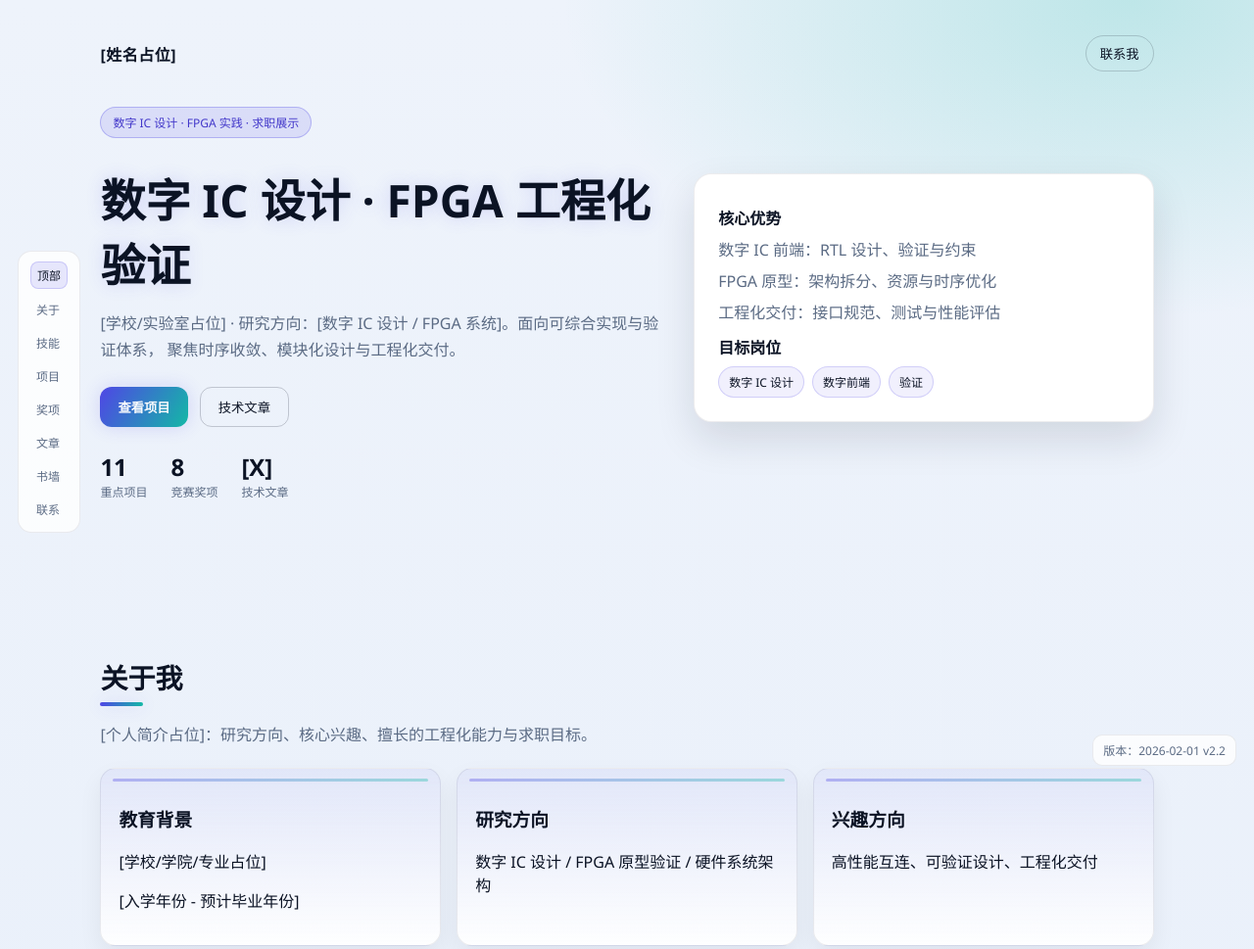
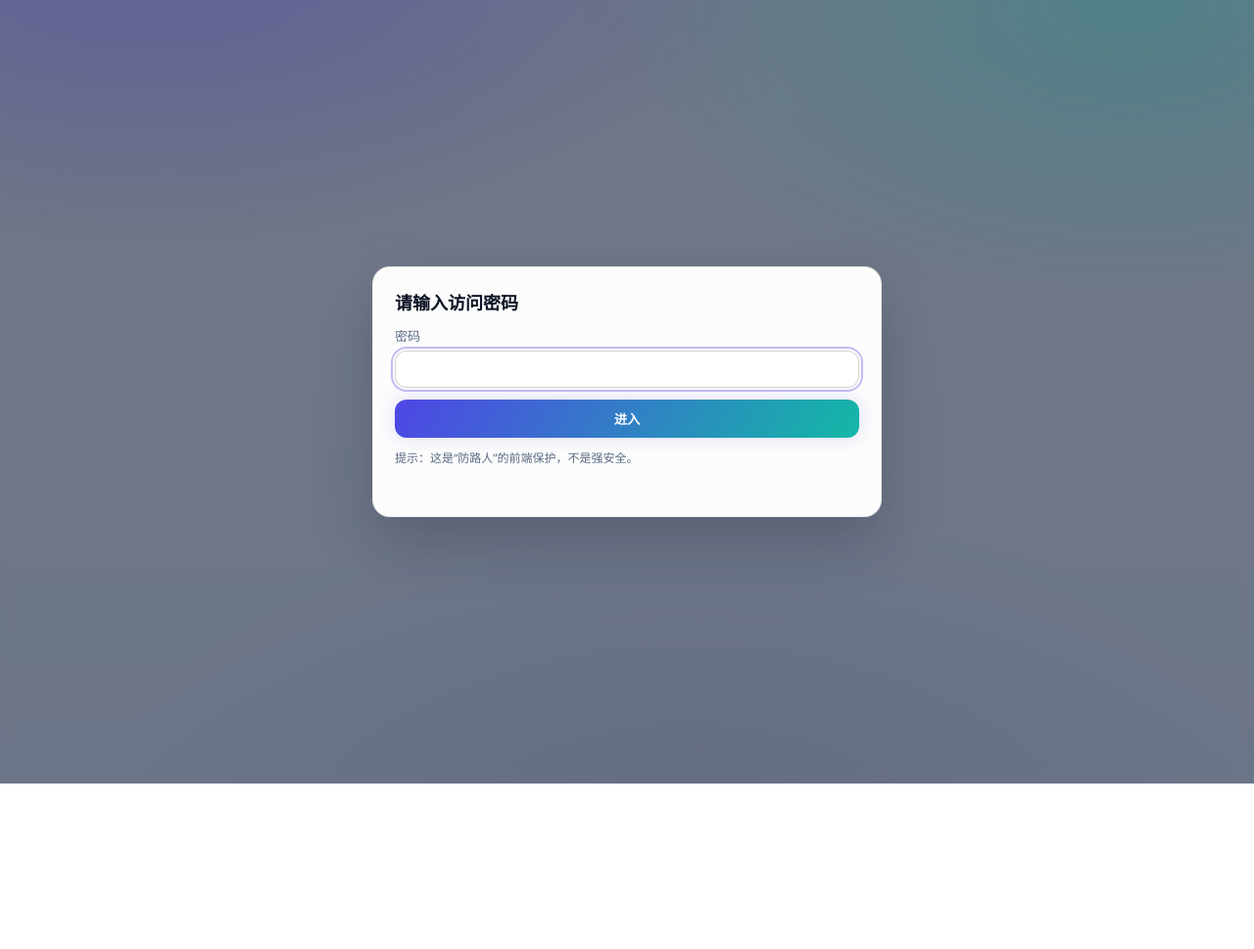
Before and after one commit to CanShine/canshine-profile, a website: page index.html in a window 1280 px wide. Shown: the top 969 px of the page at 98% size. After the commit the page ends 800 px from the top, so only its background shows below. Drawn offline with Linux system fonts and the light colour scheme.

Commit message:
feat: add password gate (soft)

```diff
--- /dev/null
+++ b/gate.js
@@ -0,0 +1,91 @@
+(() => {
+  const STORAGE_KEY = "canshine_profile_unlocked";
+  const EXPECTED_SHA256_HEX = "cb35123e234f64e8598de48229dab70ed1f0f1a1185c12b7c2bda54704d3fb58";
+
+  function isUnlocked() {
+    return sessionStorage.getItem(STORAGE_KEY) === "1";
+  }
+
+  async function sha256Hex(text) {
+    const encoder = new TextEncoder();
+    const data = encoder.encode(text);
+    const digest = await crypto.subtle.digest("SHA-256", data);
+    return Array.from(new Uint8Array(digest))
+      .map((b) => b.toString(16).padStart(2, "0"))
+      .join("");
+  }
+
+  function lockPage() {
+    document.documentElement.classList.add("page-locked");
+
+    const gate = document.createElement("div");
+    gate.className = "password-gate";
+    gate.innerHTML = `
+      <div class="password-gate-panel" role="dialog" aria-modal="true" aria-label="访问验证">
+        <div class="password-gate-title">请输入访问密码</div>
+        <form class="password-gate-form">
+          <label class="password-gate-label">
+            <span>密码</span>
+            <input class="password-gate-input" type="password" autocomplete="current-password" required />
+          </label>
+          <button class="primary" type="submit">进入</button>
+          <div class="password-gate-hint">提示：这是“防路人”的前端保护，不是强安全。</div>
+          <div class="password-gate-error" aria-live="polite"></div>
+        </form>
+      </div>
+    `;
+
+    document.body.appendChild(gate);
+
+    const form = gate.querySelector("form");
+    const input = gate.querySelector("input");
+    const error = gate.querySelector(".password-gate-error");
+
+    input?.focus?.();
+
+    form?.addEventListener("submit", async (event) => {
+      event.preventDefault();
+      if (!input) {
+        return;
+      }
+
+      const candidate = input.value;
+      input.value = "";
+
+      try {
+        const digest = await sha256Hex(candidate);
+        if (digest === EXPECTED_SHA256_HEX) {
+          sessionStorage.setItem(STORAGE_KEY, "1");
+          document.documentElement.classList.remove("page-locked");
+          gate.remove();
+          return;
+        }
+        if (error) {
+          error.textContent = "密码不正确。";
+        }
+      } catch {
+        if (error) {
+          error.textContent = "校验失败，请刷新重试。";
+        }
+      }
+    });
+  }
+
+  if (typeof window === "undefined") {
+    return;
+  }
+
+  if (isUnlocked()) {
+    return;
+  }
+
+  if (!window.crypto?.subtle) {
+    return;
+  }
+
+  if (document.readyState === "loading") {
+    document.addEventListener("DOMContentLoaded", lockPage);
+  } else {
+    lockPage();
+  }
+})();
--- a/index.html
+++ b/index.html
@@ -9,6 +9,7 @@
     <meta property="og:description" content="数字 IC / FPGA 求职作品集：重点项目、奖项与工程化能力展示。" />
     <meta property="og:type" content="website" />
     <link rel="stylesheet" href="styles.css?v=20260201-2" />
+    <script src="gate.js"></script>
   </head>
   <body>
     <div class="bg-grid"></div>
--- a/styles.css
+++ b/styles.css
@@ -28,6 +28,80 @@ body {
     radial-gradient(1100px 700px at 55% 110%, rgba(79, 70, 229, 0.12), transparent 55%),
     linear-gradient(180deg, var(--bg), var(--bg-2));
   min-height: 100vh;
+}
+
+html.page-locked {
+  overflow: hidden;
+}
+
+html.page-locked body > :not(.password-gate) {
+  display: none !important;
+}
+
+.password-gate {
+  position: fixed;
+  inset: 0;
+  display: grid;
+  place-items: center;
+  padding: 24px;
+  background:
+    radial-gradient(1100px 520px at 12% -10%, rgba(79, 70, 229, 0.2), transparent 60%),
+    radial-gradient(900px 520px at 90% 0%, rgba(20, 184, 166, 0.18), transparent 58%), rgba(15, 23, 42, 0.55);
+  -webkit-backdrop-filter: blur(6px);
+  backdrop-filter: blur(6px);
+  z-index: 999;
+}
+
+.password-gate-panel {
+  width: min(92vw, 520px);
+  background: rgba(255, 255, 255, 0.98);
+  border: 1px solid rgba(15, 23, 42, 0.08);
+  border-radius: 18px;
+  padding: 22px;
+  box-shadow: 0 24px 60px rgba(15, 23, 42, 0.24);
+}
+
+.password-gate-title {
+  font-size: 18px;
+  font-weight: 700;
+  margin-bottom: 12px;
+}
+
+.password-gate-form {
+  display: grid;
+  gap: 12px;
+}
+
+.password-gate-label {
+  display: grid;
+  gap: 6px;
+  color: var(--muted);
+  font-size: 13px;
+}
+
+.password-gate-input {
+  width: 100%;
+  padding: 10px 12px;
+  border-radius: 12px;
+  border: 1px solid rgba(15, 23, 42, 0.18);
+  font-size: 14px;
+}
+
+.password-gate-input:focus {
+  outline: 2px solid rgb(var(--primary-rgb) / 0.35);
+  outline-offset: 2px;
+}
+
+.password-gate-hint {
+  color: var(--muted);
+  font-size: 12px;
+  line-height: 1.5;
+}
+
+.password-gate-error {
+  color: #b91c1c;
+  font-size: 12px;
+  min-height: 16px;
 }
 
 body.modal-open {
```
Also changed, not shown: projects/car.html (+1 -0 lines), projects/chaos.html (+1 -0 lines), projects/fft.html (+1 -0 lines).
